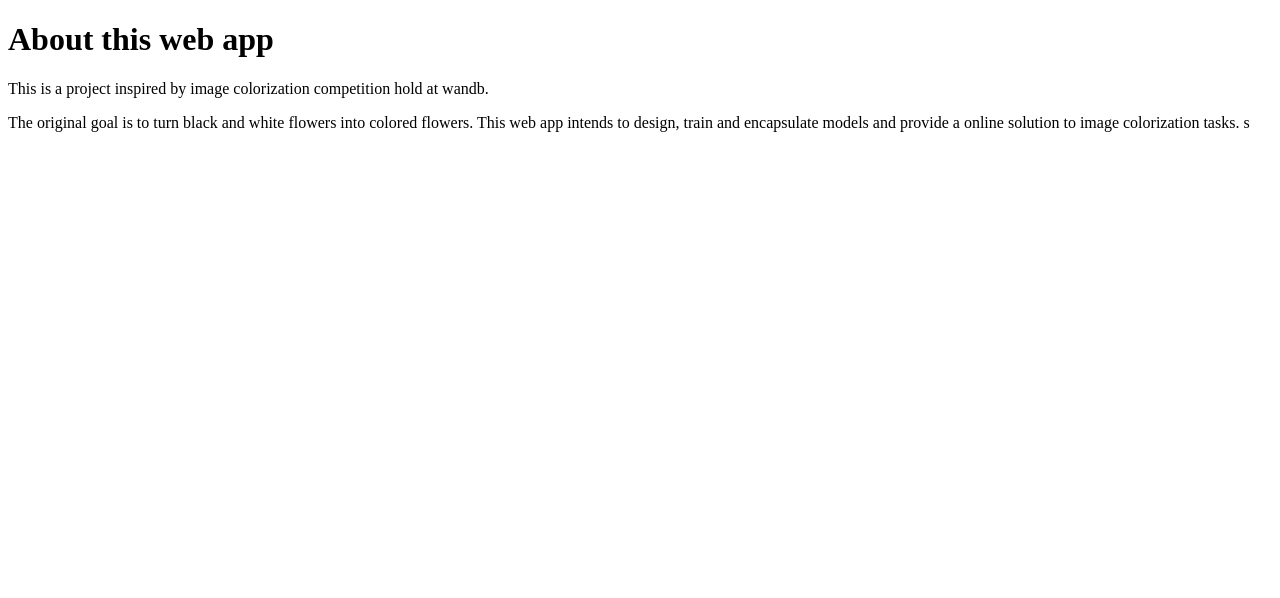
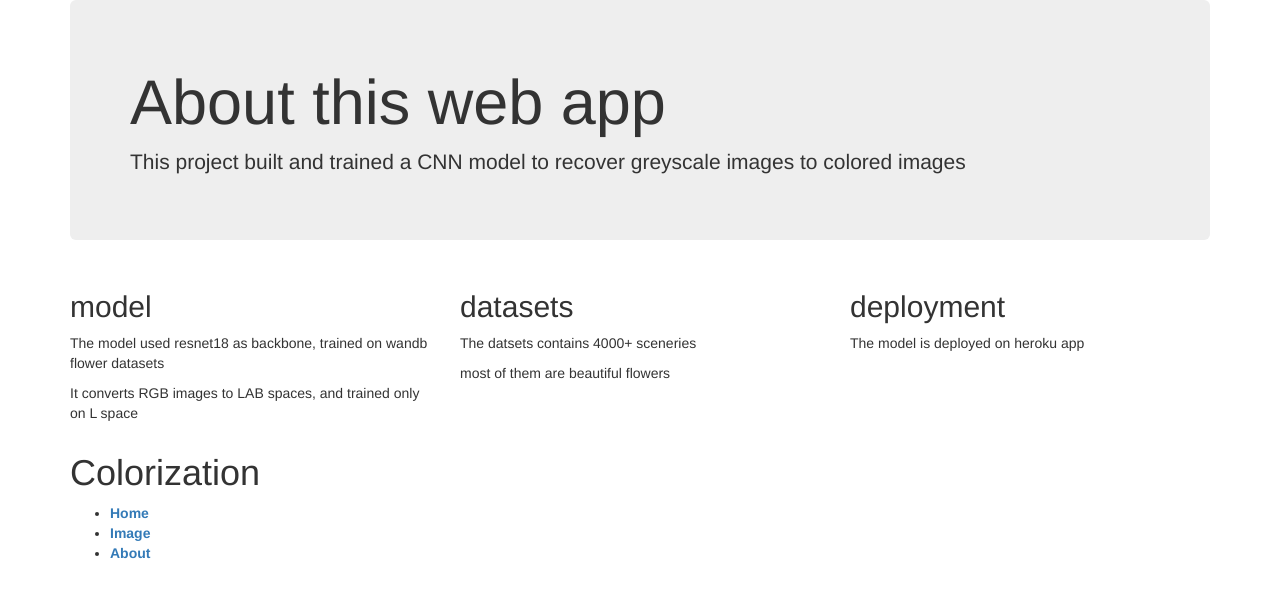
Before and after one commit to ytyky/colorization, a Flask app: page /about in a window 1280 px wide. Shown: the top 598 px of the page. Run offline with Flask 2, Linux system fonts and the light colour scheme; some libraries are stand-ins or nearby versions.

Commit message:
add bootstrap template

```diff
--- a/templates/about.html
+++ b/templates/about.html
@@ -3,12 +3,42 @@
 <head>
     <meta charset="utf-8">
     <title>About Image Colorization</title>
+    <meta name="viewport" content="width=device-width, initial-scale=1">
+    <link rel="stylesheet" href="https://cdn.staticfile.org/twitter-bootstrap/3.3.7/css/bootstrap.min.css">
+    <script src="https://cdn.staticfile.org/jquery/2.1.1/jquery.min.js"></script>
+    <script src="https://cdn.staticfile.org/twitter-bootstrap/3.3.7/js/bootstrap.min.js"></script>
 </head>
 <body>
-<h1> About this web app </h1>
-<p> This is a project inspired by image colorization competition hold at wandb.</p>
-<p> The original goal is to turn black and white flowers into colored flowers.
-    This web app intends to design, train and encapsulate models and provide a
-    online solution to image colorization tasks. s</p>
+  {% extends "template.html" %}
+  {% block content %}
+
+  <div class="container">
+    <div class="jumbotron">
+      <h1> About this web app </h1>
+      <p>This project built and trained a CNN model to recover greyscale images
+        to colored images
+       </p>
+    </div>
+    <div class="row">
+      <div class="col-sm-4">
+        <h2>model</h3>
+        <p>The model used resnet18 as backbone, trained on wandb flower datasets</p>
+        <p>It converts RGB images to LAB spaces, and trained only on L space</p>
+      </div>
+      <div class="col-sm-4">
+        <h2>datasets</h3>
+        <p>The datsets contains 4000+ sceneries</p>
+        <p>most of them are beautiful flowers</p>
+
+      </div>
+      <div class="col-sm-4">
+        <h2>deployment</h3>
+        <p>The model is deployed on heroku app</p>
+
+      </div>
+    </div>
+  </div>
+  {% endblock %}
+
 </body>
 </html>
--- a/templates/template.html
+++ b/templates/template.html
@@ -6,6 +6,10 @@
    <link rel="stylesheet" href="{{ url_for('static',     filename='css/template.css') }}">
  </head>
  <body>
+
+   {% block content %}
+   {% endblock %}
+
     <header>
       <div class="container">
         <h1 class="logo">Colorization</h1>
@@ -19,8 +23,6 @@
       </div>
     </header>
 
-    {% block content %}
-    {% endblock %}
 
  </body>
 </html>
```
Also changed, not shown: templates/home.html (+12 -3 lines), templates/image.html (+15 -5 lines), templates/result.html (+13 -2 lines).
